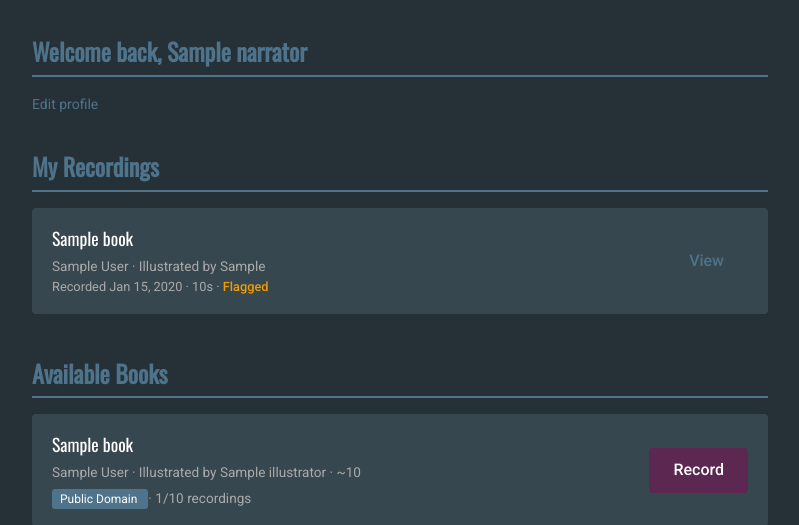
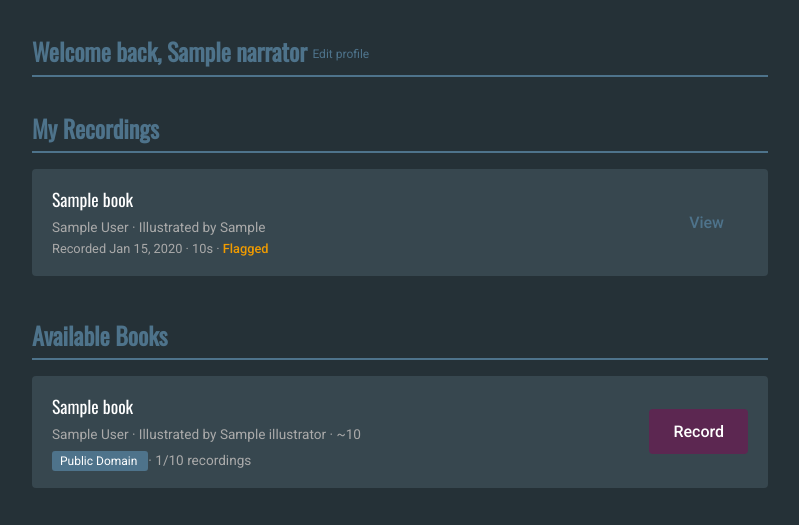
Before and after one commit to fragforce/read, a Django app: template templates/books/dashboard.html in a window 1280 px wide. Shown: the part 70-595 px from the top of the page, without its empty margins (240-1039 px from the left). Run offline with Django 5.2, Linux system fonts and the light colour scheme; tables that the repository leaves empty hold one stand-in row (values such as "Sample post"); the template is opened without the code that fills it: values that come from a table or form of the project are taken from there, most other values are stand-ins (such as "Sample title", 1, 10 or a date in 2020).

Commit message:
Move Edit profile link inline with greeting

```diff
--- a/static/css/style.css
+++ b/static/css/style.css
@@ -278,6 +278,13 @@ audio {
 
 .dashboard-greeting {
     margin-bottom: 2rem;
+}
+
+.profile-link {
+    font-family: 'Roboto', sans-serif;
+    font-size: 0.75rem;
+    font-weight: 400;
+    vertical-align: middle;
 }
 
 .book-list {
--- a/templates/books/dashboard.html
+++ b/templates/books/dashboard.html
@@ -4,8 +4,7 @@
 
 {% block content %}
 <div class="dashboard-greeting">
-    <h2>Welcome back, {{ narrator.name }}</h2>
-    <p class="text-muted"><a href="{% url 'portal:profile' %}">Edit profile</a></p>
+    <h2>Welcome back, {{ narrator.name }} <a href="{% url 'portal:profile' %}" class="profile-link">Edit profile</a></h2>
 </div>
 
 <div class="section">
```
